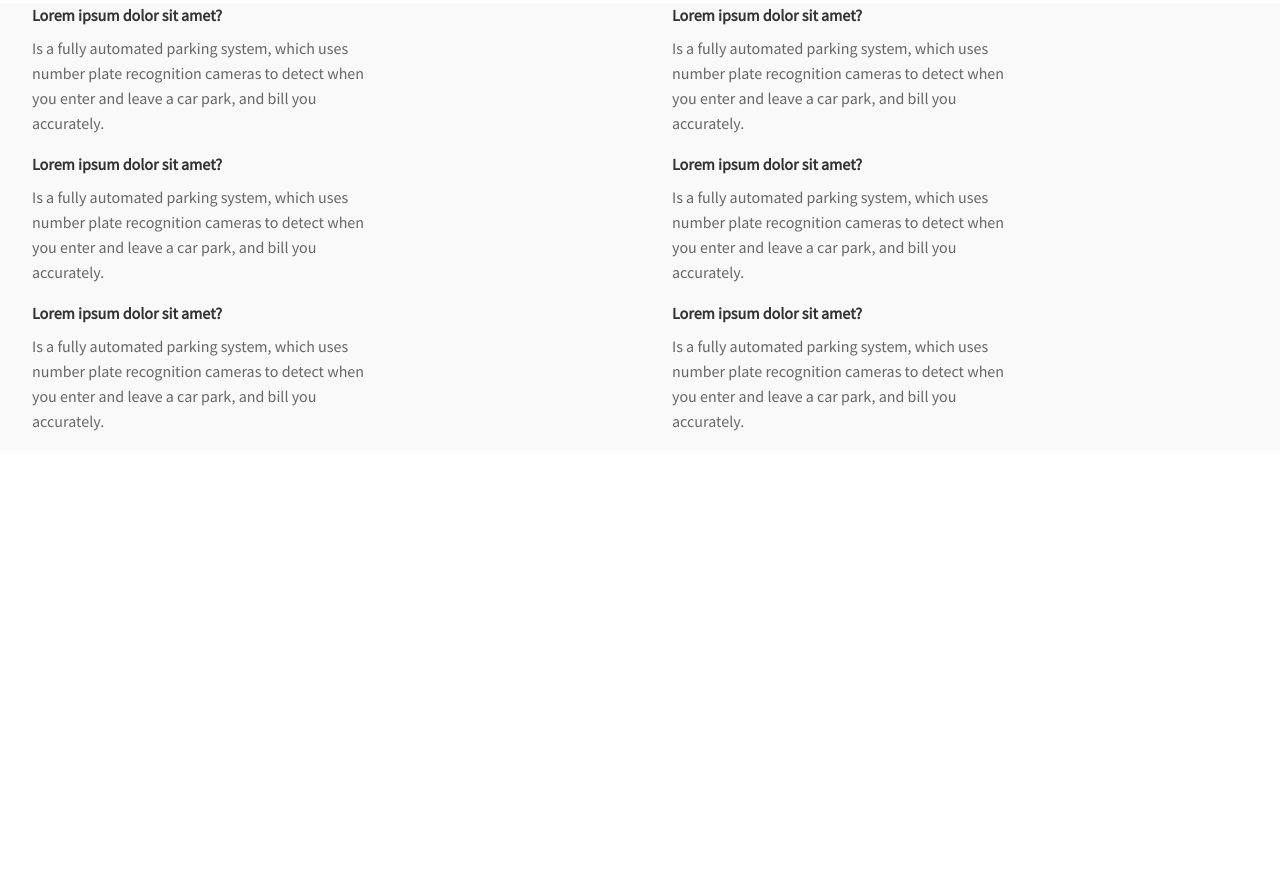
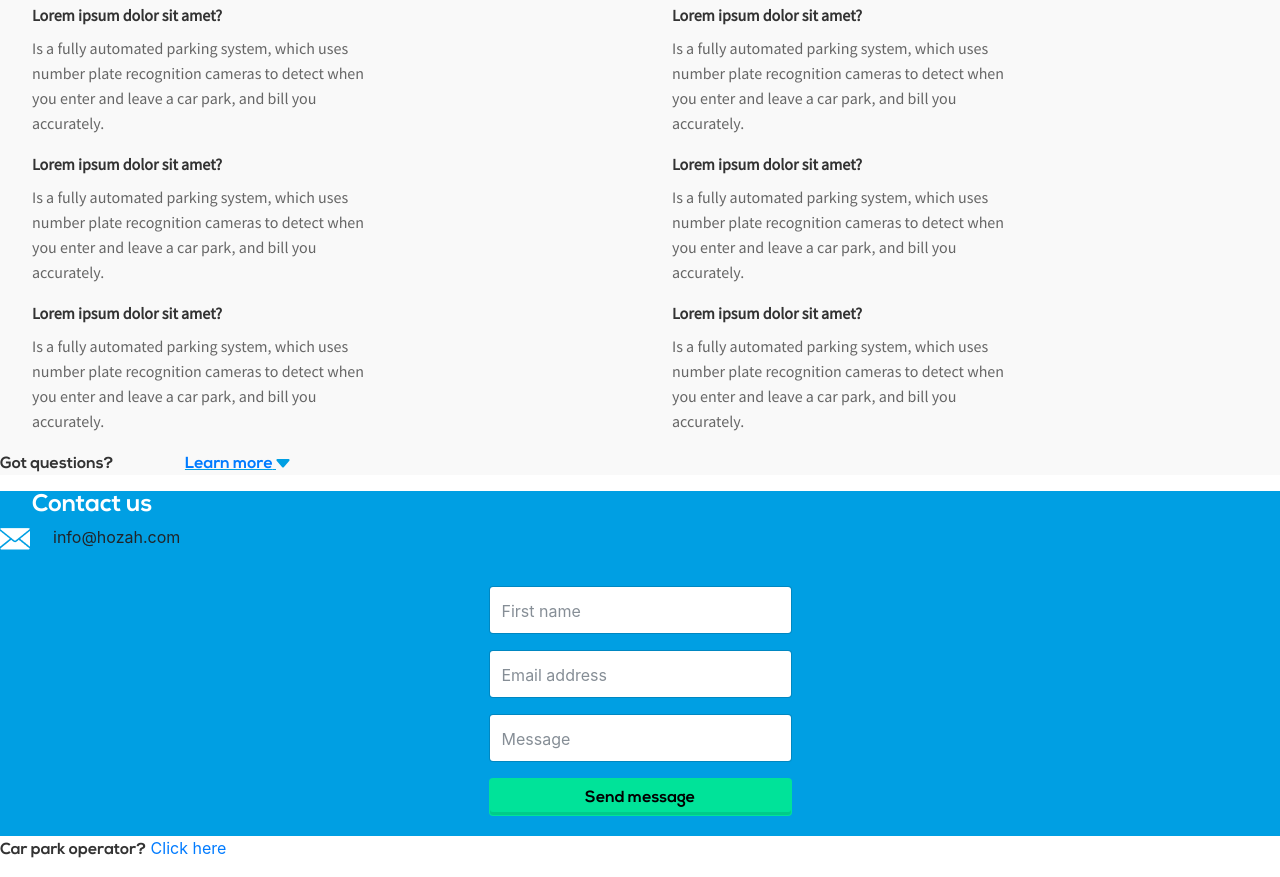
Before and after one commit to erinburns/hozah-home-page, a plain HTML site: page index.html in a window 1280 px wide. Shown: the part 1522-2399 px from the top of the page. Before the commit the page ends 1972 px from the top, so only its background shows below. Drawn offline with nearby package versions, Linux system fonts and the light colour scheme.

Commit message:
add carpark operator section

```diff
--- a/index.html
+++ b/index.html
@@ -25,9 +25,8 @@
                             <a class="login-link" href="#">Login</a>
                             <a class="signup-link" href="#">Sign up</a>
                         </div>
+                    </div>
 
-
-                    </div>
                     <nav class="navbar navbar-expand-lg">
                         <div class="collapse navbar-collapse" id="navbarNav">
                             <button class="navbar-toggler" type="button" data-toggle="collapse" data-target="#navbarNav" aria-controls="navbarNav" aria-expanded="false" aria-label="Toggle navigation">
@@ -263,11 +262,57 @@
                             <h3>Lorem ipsum dolor sit amet?</h3>
                             <p> Is a fully automated parking system, which uses number plate recognition cameras to detect when you enter and leave a car park, and bill you accurately.</p>
                         </div>
-
+                    </div>
+                    <p>
+                        <span class="reasons">Got questions?</span>
+                        <span><a href="#">Learn more</a>
+                            <!-- down triangle -->
+                            <span>
+                                <svg width="14" height="9" viewBox="0 0 14 9" version="1.1" xmlns="http://www.w3.org/2000/svg" xmlns:xlink="http://www.w3.org/1999/xlink">
+                                <title>Polygon</title>
+                                <desc>Created using Figma</desc>
+                                <g id="Canvas" transform="translate(-456 144)">
+                                <g id="Polygon">
+                                <use xlink:href="#path0_fill" transform="matrix(-1 -1.55941e-16 1.55941e-16 -1 472 -135)" fill="#009FE3"/>
+                                </g>
+                                </g>
+                                <defs>
+                                <path id="path0_fill" d="M 8.24407 0.872872C 8.64284 0.41241 9.35716 0.41241 9.75593 0.872872L 15.3613 7.34535C 15.9221 7.99299 15.4621 9 14.6053 9L 3.39467 9C 2.53792 9 2.07787 7.99299 2.63874 7.34535L 8.24407 0.872872Z"/>
+                                </defs>
+                                </svg>
+                            </span> <!-- svg container -->
+                        </span>
+                    </p>
             </section> <!-- end faqlarge -->
 
             <section id="contact">
+                <div>
+                    <h2>Contact us</h2>
+                </div>
+                <div>
+                    <p><img src="assets/images/envelope.png">info@hozah.com</p>
+                </div>
+                <div> <!-- form  container -->
+                    <form id="bottomform">
+                         <div class="form-group">
+                            <input type="text" class="form-control" id="firstname" placeholder="First name">
+                          </div>
+                          <div class="form-group">
+                            <input type="email" class="form-control" id="email" aria-describedby="emailHelp" placeholder="Email address">
+                          </div>
+                        <div class="form-group">
+                            <input type="textarea" class="form-control" id="message"  placeholder="Message">
+                          </div>
+                          <button type="submit" class="btn">Send message</button>
+                    </form>
+                    </div> <!-- end form  container -->
+            </section>
 
+            <section id="operator">
+                <p>
+                    <span class="reasons">Car park operator?</span>
+                    <span><a href="#">Click here</a></span>
+                </p>
             </section>
             </div> <!-- end main content container -->
             <footer>
--- a/style.css
+++ b/style.css
@@ -37,6 +37,7 @@ h2 {
     font-family: 'Nexa_Free_Bold', sans-serif;
     font-size: 24px;
     color: #009FE3;
+    margin-left: 32px;
 }
 
 section~p,
@@ -223,7 +224,8 @@ section:first-of-type {
     font-size: 16px;
 }
 
-#reasons span:nth-of-type(2) {
+#reasons span:nth-of-type(2),
+#faqlarge span:nth-of-type(2) {
     /* learn more */
     color: #009FE3;
     font-family: 'Nexa_Free_Bold', sans-serif;
@@ -344,6 +346,25 @@ section:first-of-type {
 
 /* end Faq*/
 
+/* CONTACT */
+#contact {
+    background-color: #009FE3;
+}
+
+#contact h2 {
+    color: #ffffff;
+}
+
+#contact form {
+    background: transparent;
+    width: 343px;
+}
+/* end contact */
+
+/* OPERATOR */
+
+/* end Operator */
+
 /* ICONS */
 .numbers {
     width: 48px;
```
